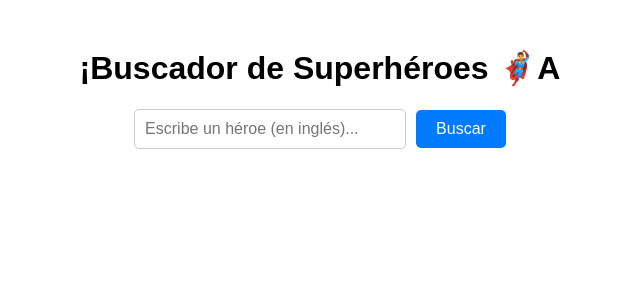
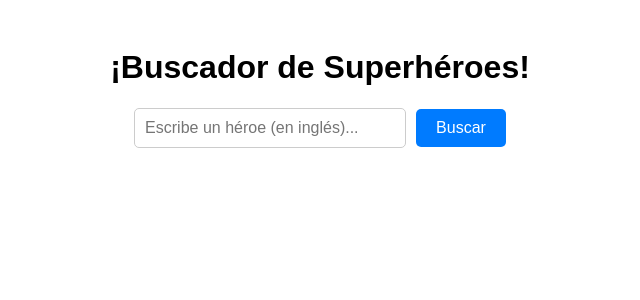
Before and after one commit to arkxarcbtis75/RandomsV3, an Angular app in the folder superhero-app/: page / in a window 1280 px wide. Shown: the top 300 px of the page, without its empty margins (320-960 px from the left). Built offline with nearby package versions, Linux system fonts and the light colour scheme.

Commit message:
cambio abel 2

```diff
--- a/superhero-app/src/app/app.html
+++ b/superhero-app/src/app/app.html
@@ -1,5 +1,5 @@
 <div style="text-align: center; font-family: Arial, sans-serif; padding: 20px">
-  <h1>¡Buscador de Superhéroes 🦸‍♂️A</h1>
+  <h1>¡Buscador de Superhéroes! </h1>
 
   <input
     [(ngModel)]="nombreBusqueda"
```
